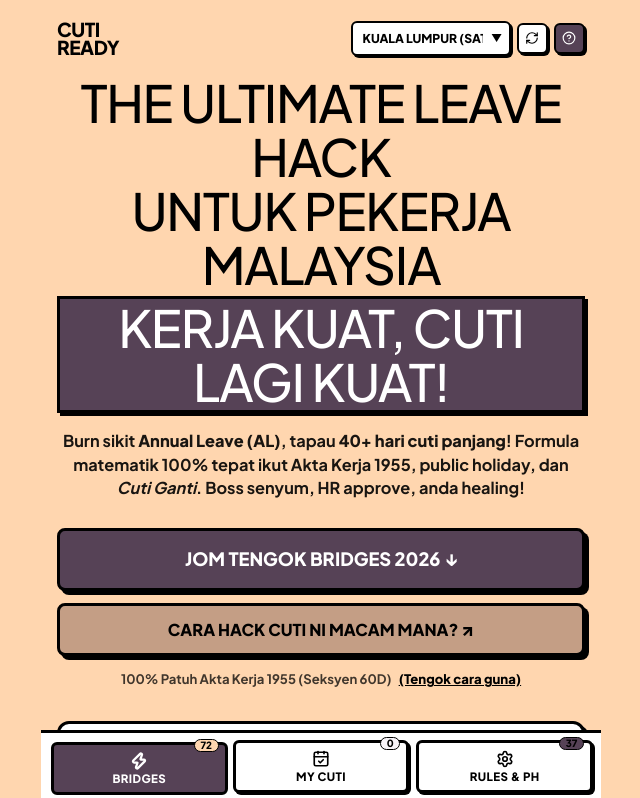
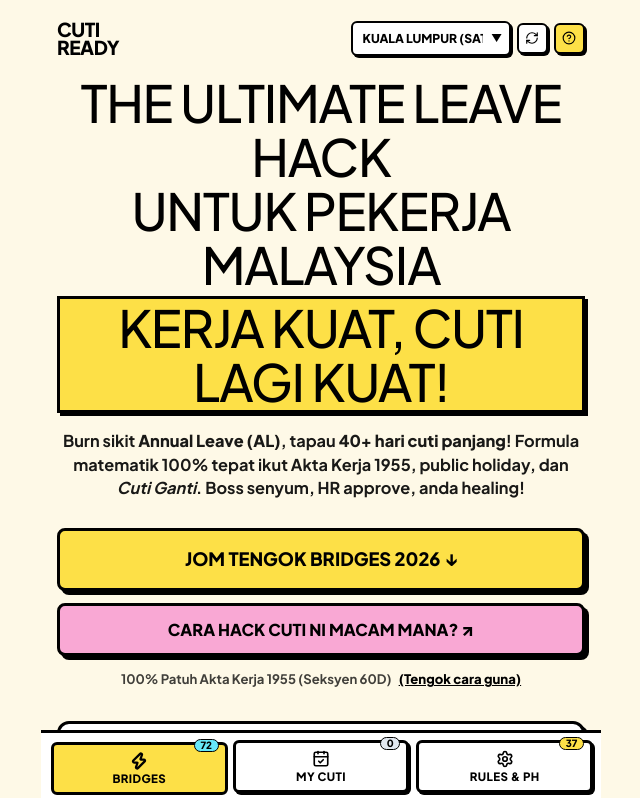
Before and after one commit to NurazimRoizan/CutiReady, a React (Vite) app: page / in a window 1280 px wide. Shown: the top 798 px of the page, without its empty margins (319-959 px from the left). Built offline with nearby package versions, Linux system fonts and the light colour scheme.

Commit message:
feat(theme): apply Direction B tropical vacation & healing palette

```diff
--- a/index.html
+++ b/index.html
@@ -4,7 +4,7 @@
     <meta charset="UTF-8" />
     <link rel="icon" type="image/svg+xml" href="/favicon.svg" />
     <meta name="viewport" content="width=device-width, initial-scale=1.0, maximum-scale=1.0, user-scalable=no" />
-    <meta name="theme-color" content="#ffd6af" />
+    <meta name="theme-color" content="#fef9e7" />
     <meta name="description" content="CutiReady — Offline-first Malaysian long weekend leave arbitrage calculator and optimizer." />
     <link rel="preconnect" href="https://fonts.googleapis.com" />
     <link href="https://fonts.googleapis.com/css2?family=Plus+Jakarta+Sans:wght@500;600;700;800;900&display=swap" rel="stylesheet" />
--- a/src/components/LegendModal.tsx
+++ b/src/components/LegendModal.tsx
@@ -31,19 +31,19 @@ export function LegendModal({ isOpen, onClose }: LegendModalProps) {
 
   const calendarColors = [
     {
-      badge: <BrutalistBadge size="sm" color="var(--ph-bg)" textColor="var(--ph-text)">🔥 Cuti Umum (PH)</BrutalistBadge>,
+      badge: <BrutalistBadge size="sm" color="var(--ph-bg)" textColor="var(--ph-text)">🌿 Cuti Umum (PH)</BrutalistBadge>,
       title: 'Gazetted Public Holiday',
-      desc: 'Cuti am rasmi kerajaan / gazet negeri (Coral Glow). Gaji jalan, 0 AL ditolak.',
+      desc: 'Cuti am rasmi kerajaan / gazet negeri (Tropical Mint). Gaji jalan, 0 AL ditolak.',
     },
     {
-      badge: <BrutalistBadge size="sm" color="var(--replacement-bg)" textColor="var(--replacement-text)">🐫 Cuti Ganti</BrutalistBadge>,
+      badge: <BrutalistBadge size="sm" color="var(--replacement-bg)" textColor="var(--replacement-text)">🌊 Cuti Ganti</BrutalistBadge>,
       title: 'Replacement Holiday',
-      desc: 'Bila PH jatuh hari weekend / rehat, automatik diganti ke hari bekerja seterusnya (Camel).',
+      desc: 'Bila PH jatuh hari weekend / rehat, automatik diganti ke hari bekerja seterusnya (Ocean Cyan).',
     },
     {
-      badge: <BrutalistBadge size="sm" color="var(--al-bg)" textColor="var(--al-text)">🍇 Ambil AL</BrutalistBadge>,
+      badge: <BrutalistBadge size="sm" color="var(--al-bg)" textColor="var(--al-text)">🌸 Ambil AL</BrutalistBadge>,
       title: 'Recommended Annual Leave',
-      desc: 'Hari kerja strategik diapit cuti & weekend (Vintage Grape). Apply AL hari ni untuk unlock cuti panjang!',
+      desc: 'Hari kerja strategik diapit cuti & weekend (Sunset Coral). Apply AL hari ni untuk unlock cuti panjang!',
     },
     {
       badge: <BrutalistBadge size="sm" color="var(--weekend-bg)" textColor="var(--weekend-text)">⚪ Weekend</BrutalistBadge>,
@@ -55,18 +55,18 @@ export function LegendModal({ isOpen, onClose }: LegendModalProps) {
   const cardBadges = [
     {
       badge: <BrutalistBadge size="sm" color="var(--accent-cyan)">⚡ 0 AL • Free Cuti</BrutalistBadge>,
-      desc: 'Long weekend semulajadi tanpa tolak walau sehari pun baki AL korang (Soft Apricot)!',
+      desc: 'Long weekend semulajadi tanpa tolak walau sehari pun baki AL korang (Ocean Cyan)!',
     },
     {
-      badge: <BrutalistBadge size="sm" color="var(--accent-orange)">🔥 Mega ROI (≥4x)</BrutalistBadge>,
-      desc: 'Paling untung! Apply 1–2 hari AL dapat lepak 5–9 hari cuti bersambung (Coral Glow).',
+      badge: <BrutalistBadge size="sm" color="var(--accent-yellow)">🔥 Mega ROI (≥4x)</BrutalistBadge>,
+      desc: 'Paling untung! Apply 1–2 hari AL dapat lepak 5–9 hari cuti bersambung (Sunshine Yellow).',
     },
     {
-      badge: <BrutalistBadge size="sm" color="var(--accent-pink)" textColor="var(--bg-secondary)">🐫 Burn [X] AL</BrutalistBadge>,
+      badge: <BrutalistBadge size="sm" color="var(--accent-pink)">🌸 Burn [X] AL</BrutalistBadge>,
       desc: 'Bilangan hari cuti tahunan yang perlu diapply untuk jayakan bridge ni.',
     },
     {
-      badge: <BrutalistBadge size="sm" color="var(--accent-yellow)" textColor="var(--accent-yellow-text)">✓ Dah Lock</BrutalistBadge>,
+      badge: <BrutalistBadge size="sm" color="var(--accent-green)">✓ Dah Lock</BrutalistBadge>,
       desc: 'Cuti yang korang dah simpan ke dalam dossier peribadi (My Cuti).',
     },
   ];
--- a/src/index.css
+++ b/src/index.css
@@ -6,37 +6,37 @@
 
 :root {
   /* Surfaces & Canvas */
-  --bg-primary: #ffd6af;      /* Soft Apricot: Warm pastel canvas */
+  --bg-primary: #fef9e7;      /* Warm Butter: Light, sunny, inviting tropical canvas */
   --bg-secondary: #ffffff;    /* Pure crisp white: Cards, modals */
-  --neutral-dark: #564256;    /* Vintage Grape: Deep espresso surfaces */
+  --neutral-dark: #1e293b;    /* Deep slate surfaces */
 
-  /* High-Octane Accents */
-  --accent-yellow: #564256;   /* Vintage Grape: Primary CTA, active tabs, hero highlight */
-  --accent-yellow-text: #ffffff; /* Crisp white text on Vintage Grape */
-  --accent-pink: #c49e85;     /* Camel: Secondary actions, subtle tags */
-  --accent-cyan: #ffd6af;     /* Soft Apricot: Tertiary accents, chips */
-  --accent-green: #564256;    /* Vintage Grape: Confirmed / locked state */
-  --accent-orange: #fc814a;   /* Coral Glow: Alert, public holiday & high-ROI tags */
-  --accent-purple: #564256;   /* Vintage Grape: Deep dark accent */
+  /* High-Octane Tropical Accents (Vacation Dopamine) */
+  --accent-yellow: #fde047;   /* Electric Sunshine Yellow: Primary CTA, active tabs, hero badge */
+  --accent-yellow-text: #000000; /* Solid black high-contrast text on sunshine yellow */
+  --accent-pink: #f9a8d4;     /* Sunset Coral / Flamingo Pink: Secondary actions, AL highlights */
+  --accent-cyan: #67e8f9;     /* Island Sky / Ocean Cyan: Replacement holiday, info chips */
+  --accent-green: #86efac;    /* Tropical Mint: Free Public Holidays, high ROI badges */
+  --accent-orange: #fed7aa;   /* Warm Sand / Amber: Warning / alert tags */
+  --accent-purple: #d8b4fe;   /* Island Lavender: Celebration & special chips */
 
   /* Day Strip Semantic Tokens */
-  --weekend-bg: #f8f4f9;      /* Ghost White pill for weekends */
+  --weekend-bg: #e2e8f0;      /* Clean slate pill for weekends */
   --weekend-text: #000000;    /* Solid black text on weekends */
-  --ph-bg: #fc814a;           /* Coral Glow pill for Public Holidays */
+  --ph-bg: #86efac;           /* Tropical Mint pill for Public Holidays (Free / Healing) */
   --ph-text: #000000;         /* Solid black text on Public Holidays */
-  --replacement-bg: #c49e85;  /* Camel pill for Replacement Holidays (Cuti Ganti) */
-  --replacement-text: #ffffff;/* Crisp white text on Replacement Holidays */
-  --al-bg: #564256;           /* Vintage Grape pill for recommended Annual Leave (AL) */
-  --al-text: #ffffff;         /* Crisp white text on Vintage Grape */
-  --workday-bg: #f8f4f9;      /* Ghost White pill for regular workdays */
+  --replacement-bg: #67e8f9;  /* Ocean Cyan pill for Replacement Holidays (Cuti Ganti) */
+  --replacement-text: #000000;/* Solid black text on Replacement Holidays */
+  --al-bg: #f9a8d4;           /* Sunset Coral pill for recommended Annual Leave (AL) */
+  --al-text: #000000;         /* Solid black text on Annual Leave */
+  --workday-bg: #f1f5f9;      /* Subtle clean pill for regular workdays */
   --workday-text: #000000;    /* Solid black text on regular workdays */
 
   /* Text & Borders (Solid Black High-Contrast Ink) */
   --text-color: #000000;      /* Pure solid black typography */
   --text-muted: #555555;      /* Crisp dark charcoal secondary labels */
   --border-color: #000000;    /* Solid black chunky borders & directional 4px drop shadows */
-  --border-subtle: #d1b8a5;   /* Warm card dividers */
-  --danger-bg: #fde8e8;       /* Soft tinted danger background */
+  --border-subtle: #e2e8f0;   /* Light gray card dividers */
+  --danger-bg: #fee2e2;       /* Alert / error tinted background */
 
   /* Neobrutalist Geometry */
   --border-width: 3px;        /* Standard 3px chunky border */
--- a/vite.config.ts
+++ b/vite.config.ts
@@ -13,8 +13,8 @@ export default defineConfig({
         name: 'CutiReady — Malaysian Holiday Leave Arbitrage',
         short_name: 'CutiReady',
         description: 'Maximize Malaysian long weekends and optimize annual leave with EA 1955 statutory compliance.',
-        theme_color: '#ffd6af',
-        background_color: '#ffd6af',
+        theme_color: '#fef9e7',
+        background_color: '#fef9e7',
         display: 'standalone',
         orientation: 'portrait',
         icons: [
```
Also changed, not shown: .agent/rules/design-system.md, public/favicon.svg.
